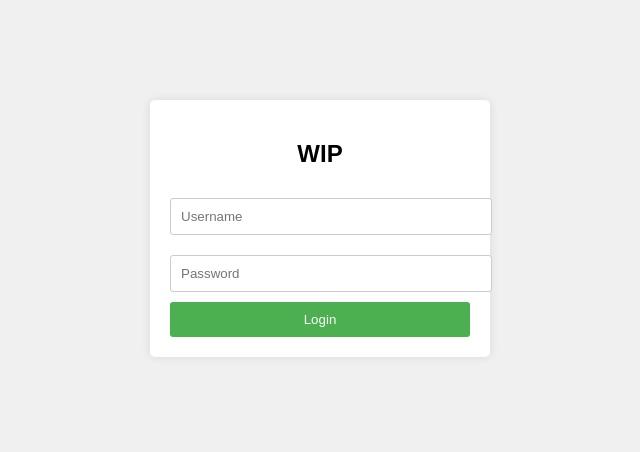
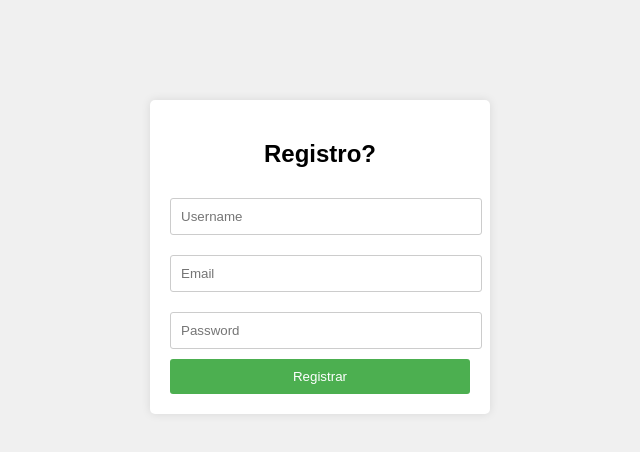
Before and after one commit to DiogoKovalek/GamePhaser, a website: page public/register.html in a window 1280 px wide. Shown: the whole page, without its empty margins (320-960 px from the left). Drawn offline with Linux system fonts and the light colour scheme.

Commit message:
Update register.html
fix no registrar

```diff
--- a/public/register.html
+++ b/public/register.html
@@ -26,6 +26,7 @@
         input[type="password"] {
             width: 100%;
             padding: 10px;
+            padding-right: 0px;
             margin: 10px 0;
             border: 1px solid #ccc;
             border-radius: 3px;
@@ -47,13 +48,14 @@
 <body>
 
 <div class="container">
-    <h2>WIP
+    <h2>Registro?
 
     </h2>
-    <form action="login.js" method="post">
+    <form action="/register" method="post">
         <input type="text" name="username" placeholder="Username" required>
+        <input type="text" name="email" placeholder="Email" required>
         <input type="password" name="password" placeholder="Password" required>
-        <input type="submit" value="Login">
+        <input type="submit" value="Registrar">
     </form>
 </div>
 
```
